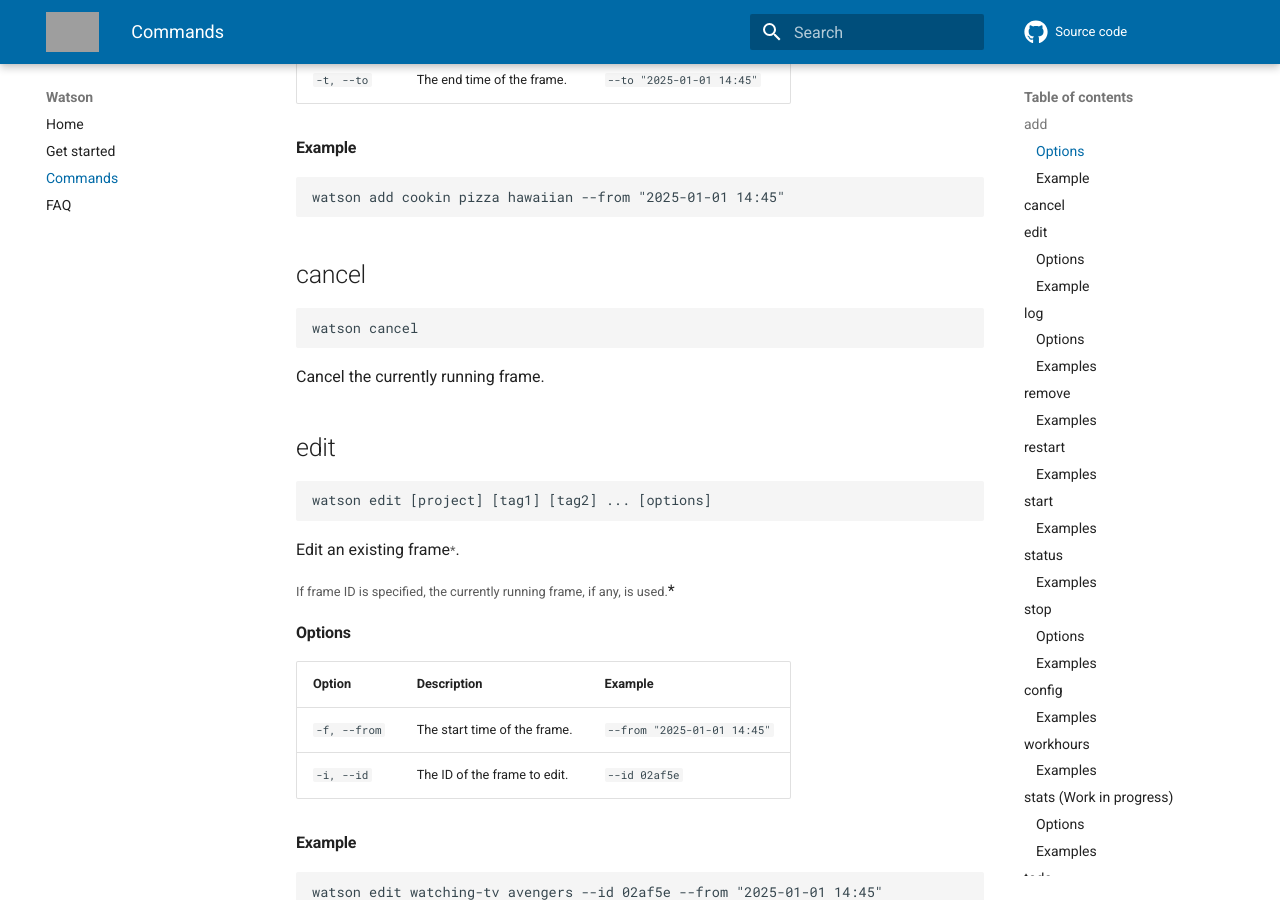
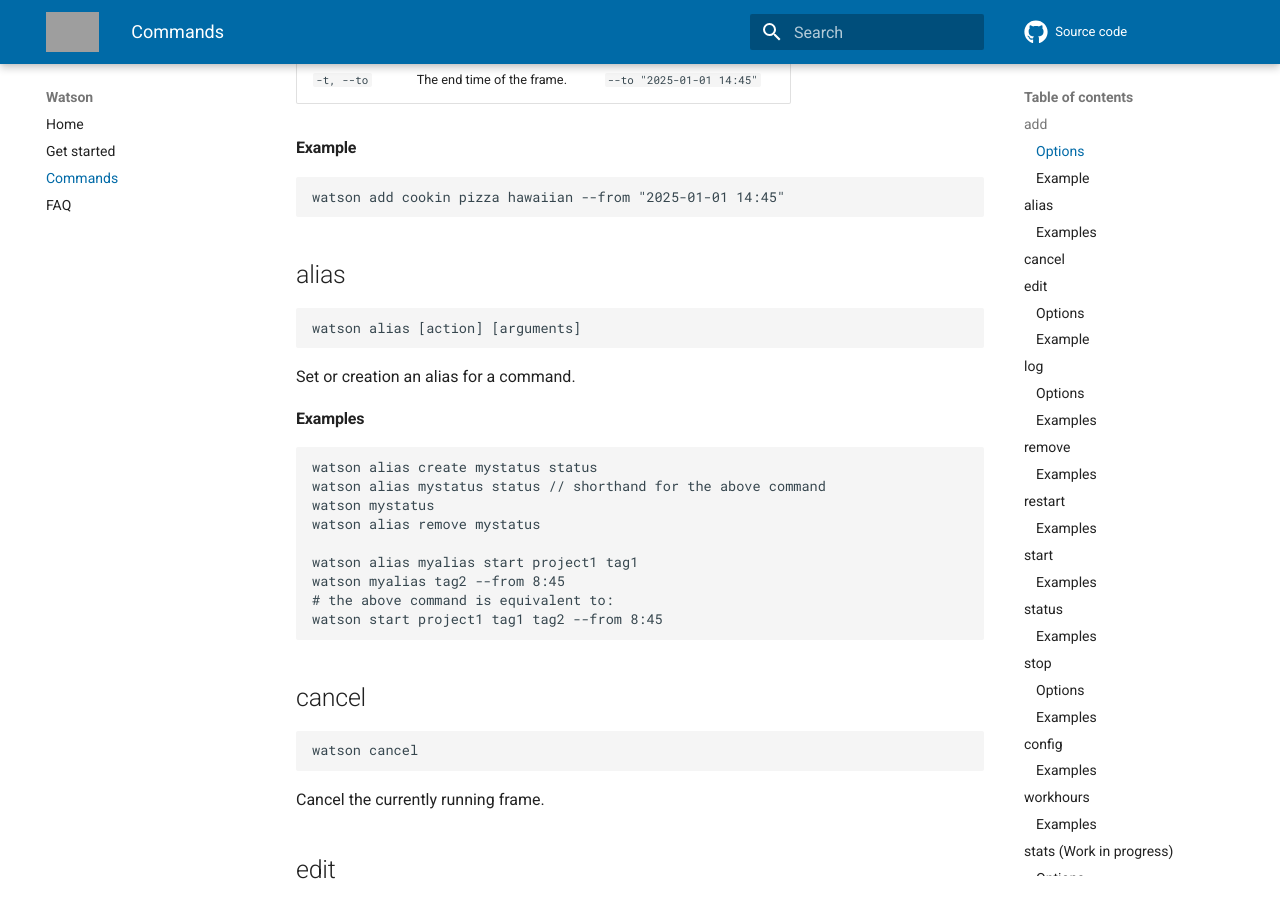
Before and after one commit to nomis51/watson, an MkDocs documentation site: the page built from docs/docs/commands.md, in a window 1280 px wide and 900 px high, scrolled down 461 px. Built offline with MkDocs 1.6.1 and Material for MkDocs 9.7.7, drawn with Linux system fonts in a browser that asks for light colours; comment, search, counter and statistics services are not loaded; grey boxes are pictures that could not be loaded.

Commit message:
update docs

````diff
--- a/docs/docs/commands.md
+++ b/docs/docs/commands.md
@@ -19,8 +19,30 @@
 
 #### Example
 
+```shell
+watson add cookin pizza hawaiian --from "2025-01-01 14:45"
 ```
-watson add cookin pizza hawaiian --from "2025-01-01 14:45"
+
+## alias
+
+```shell
+watson alias [action] [arguments]
+```
+
+Set or creation an alias for a command.
+
+#### Examples
+
+```shell
+watson alias create mystatus status
+watson alias mystatus status // shorthand for the above command
+watson mystatus
+watson alias remove mystatus
+
+watson alias myalias start project1 tag1
+watson myalias tag2 --from 8:45
+# the above command is equivalent to:
+watson start project1 tag1 tag2 --from 8:45
 ```
 
 ## cancel
````
